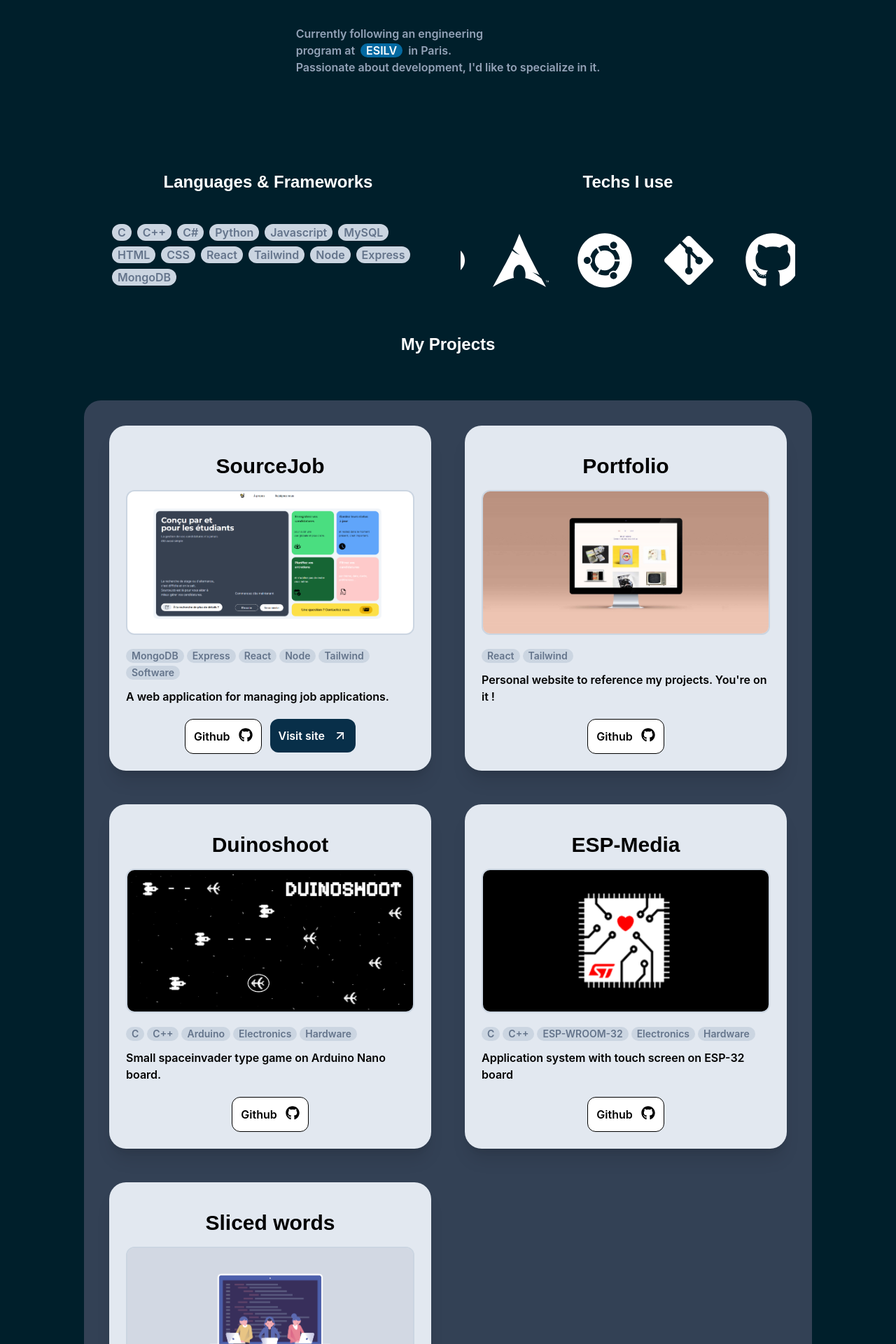
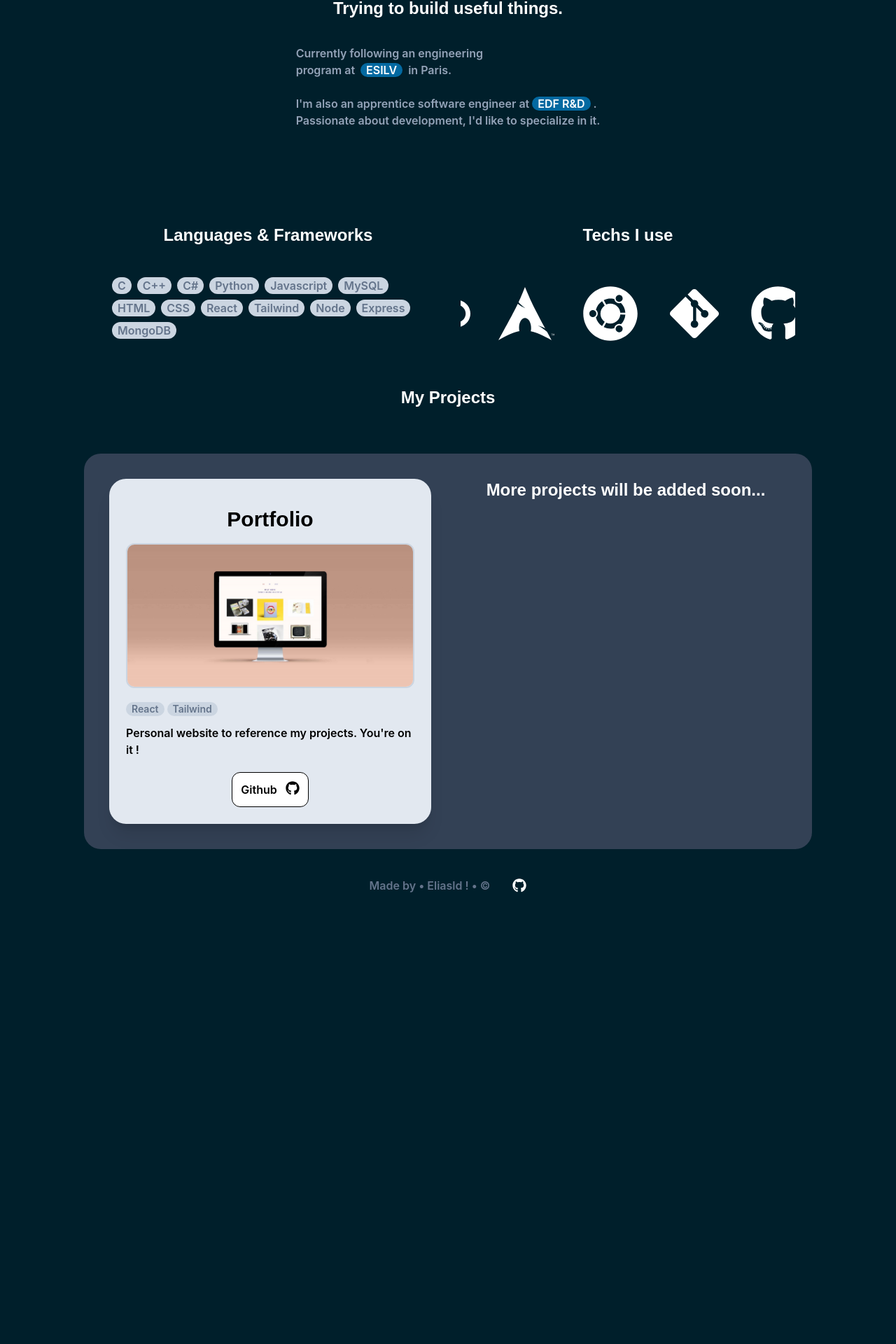
Before and after one commit to EliasLd/portfolio-2.0, a React (Create React App) app: page / in a window 1280 px wide. Shown: the part 636-2556 px from the top of the page at 70% size. After the commit the page ends 1953 px from the top, so only its background shows below. Built offline with nearby package versions, Linux system fonts and the light colour scheme; the HTML template or start-up script is replaced by a standard one.

Commit message:
Updated situation

```diff
--- a/src/components/Desc.jsx
+++ b/src/components/Desc.jsx
@@ -9,8 +9,10 @@ export default function Desc() {
       </div>
       <div className='p-4 flex  mt-5'>
           <p className='font-inter font-semibold text-md text-slate-400'>Currently following an engineering <br/> program at
-          <a href='https://www.esilv.fr' className='px-1 mx-2 bg-sky-700 rounded-full text-white'>  ESILV  </a>in Paris. <br/>
-          Passionate about development, I'd like to specialize in it. </p>
+          <a href='https://www.esilv.fr' className='px-1 mx-2 bg-sky-700 rounded-full text-white'>  ESILV  </a>in Paris.
+          <br/><br/>I'm also an apprentice software engineer at
+          <a href='https://www.edf.fr/en/the-edf-group/inventing-the-future-of-energy/r-d-global-expertise' className='px-2 mx-1 bg-sky-700 rounded-full text-white'>EDF R&D</a>.
+          <br />Passionate about development, I'd like to specialize in it. </p>
       </div>
     </div>
   )
--- a/src/components/Pres.jsx
+++ b/src/components/Pres.jsx
@@ -33,7 +33,7 @@ export default function Pres() {
                 />
             </div>
             <div className='flex justify-center'>
-                <p className='font-inter font-semibold text-md sm:text-xl text-slate-400'>Engineering student</p>
+                <p className='font-inter font-semibold text-md text-center sm:text-xl text-slate-400'>Engineering student <br/>Apprentice software engineer </p>
             </div>
             <div className='flex justify-center'>
                 <div className='px-3 rounded-full bg-sky-900'>
--- a/src/components/Projects.jsx
+++ b/src/components/Projects.jsx
@@ -36,6 +36,9 @@ export default function Projects() {
                   <ProjectBox key={`${i}-${project.name}`} project={project} />
               </div>
             ))}
+            <div className='m-1 sm:m-5'>
+              <p className='font-sans font-bold text-white text-2xl text-center'>More projects will be added soon...</p>
+            </div>
         </div>
       </motion.div>
     </div>
--- a/src/data/projects.json
+++ b/src/data/projects.json
@@ -1,12 +1,4 @@
 [
-    {
-        "name": "SourceJob",
-        "Desc": "A web application for managing job applications.",
-        "Techs": ["MongoDB", "Express", "React", "Node", "Tailwind", "Software"],
-        "GitHubLink": "https://github.com/EliasLd/SourceJob",
-        "AppLink": "https://eliasld.github.io/SourceJob/",
-        "imageName": "sourcejob.png"
-    },
     {
         "name": "Portfolio",
         "Desc": "Personal website to reference my projects. You're on it !",
@@ -14,29 +6,5 @@
         "GitHubLink": "https://github.com/EliasLd/portfolio-2.0",
         "AppLink":"",
         "imageName":"designPortfolio.jpg"
-    },
-    {
-        "name": "Duinoshoot",
-        "Desc": "Small spaceinvader type game on Arduino Nano board.",
-        "Techs": ["C", "C++", "Arduino", "Electronics", "Hardware"],
-        "GitHubLink": "https://github.com/EliasLd/DUINOSHOOT",
-        "AppLink":"",
-        "imageName":"DUINOSHOOT.png"
-    },
-    {
-        "name": "ESP-Media",
-        "Desc": "Application system with touch screen on ESP-32 board",
-        "Techs": ["C", "C++", "ESP-WROOM-32", "Electronics", "Hardware"],
-        "GitHubLink": "https://github.com/EliasLd/ESP-MEDIA",
-        "AppLink":"",
-        "imageName":"ESPMEDIA.png"
-    },
-    {
-        "name": "Sliced words",
-        "Desc": " Word console game with saving and reading game boards.",
-        "Techs": ["C#", "NuGet"],
-        "GitHubLink": "https://github.com/EliasLd/MOTS-GLISSES",
-        "AppLink":"",
-        "imageName":"coding.png"
     }
 ]
```
